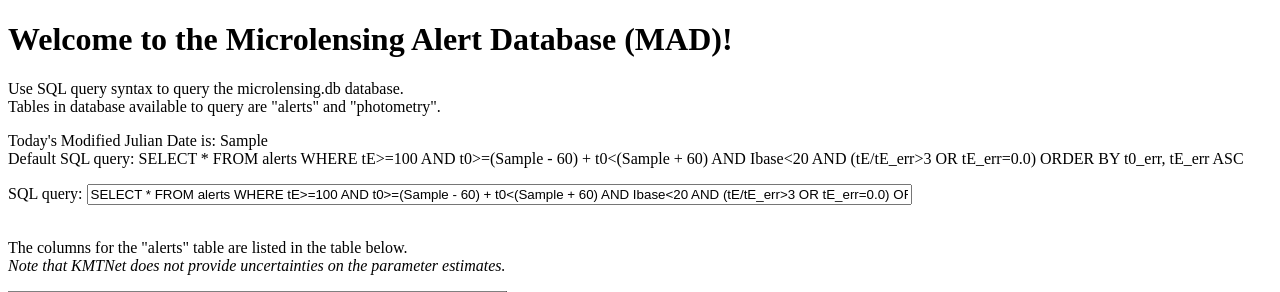
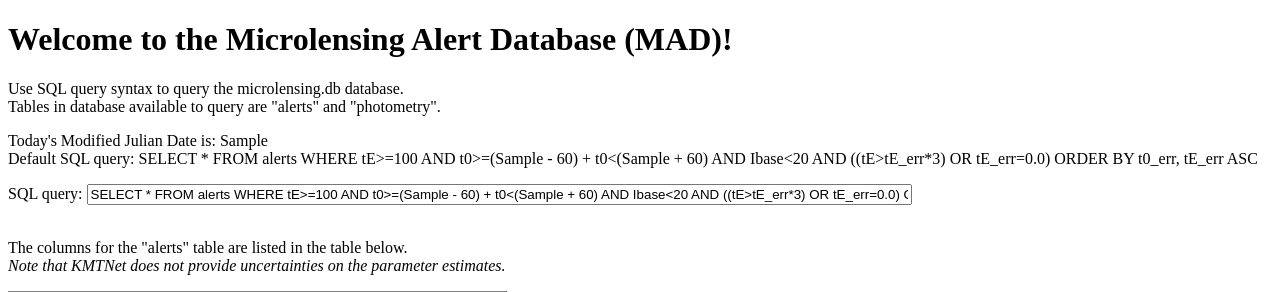
Before and after one commit to MovingUniverseLab/MAD, a Flask app: template templates/query.html in a window 1280 px wide. Shown: the top 292 px of the page. Run offline with Flask 3, Linux system fonts and the light colour scheme; the template is opened without the code that fills it: most values are stand-ins (such as "Sample title", 1, 10 or a date in 2020); parts of the project's set-up code (start-up, migrations or seed data) failed here and were passed over.

Commit message:
fixed typo

```diff
--- a/app.py
+++ b/app.py
@@ -128,7 +128,7 @@ def download_json(query_str):
     t0 = {}
     tE = {}
     Ibase = {}
-    scrfrac = {}
+    srcfrac = {}
     u0 = {}
     Isrc = {}
     related_event = {}
--- a/templates/query.html
+++ b/templates/query.html
@@ -9,12 +9,12 @@
 
 <p>
   Today's Modified Julian Date is: {{ current_mjd }} <br>
-  Default SQL query: SELECT * FROM alerts WHERE tE>=100 AND t0>=({{current_mjd}} - 60) + t0<({{current_mjd}} + 60) AND Ibase<20 AND (tE/tE_err>3 OR tE_err=0.0) ORDER BY t0_err, tE_err ASC
+  Default SQL query: SELECT * FROM alerts WHERE tE>=100 AND t0>=({{current_mjd}} - 60) + t0<({{current_mjd}} + 60) AND Ibase<20 AND ((tE>tE_err*3) OR tE_err=0.0) ORDER BY t0_err, tE_err ASC
 </p>
 
 <form method=post enctype=multipart/form-data>
   SQL query:
-  <input type=text name=query size=100 value="SELECT * FROM alerts WHERE tE>=100 AND t0>=({{current_mjd}} - 60) + t0<({{current_mjd}} + 60) AND Ibase<20 AND (tE/tE_err>3 OR tE_err=0.0) ORDER BY t0_err, tE_err ASC"><br><br>
+  <input type=text name=query size=100 value="SELECT * FROM alerts WHERE tE>=100 AND t0>=({{current_mjd}} - 60) + t0<({{current_mjd}} + 60) AND Ibase<20 AND ((tE>tE_err*3) OR tE_err=0.0) ORDER BY t0_err, tE_err ASC"><br><br>
 </form>
 
 <p>
```
